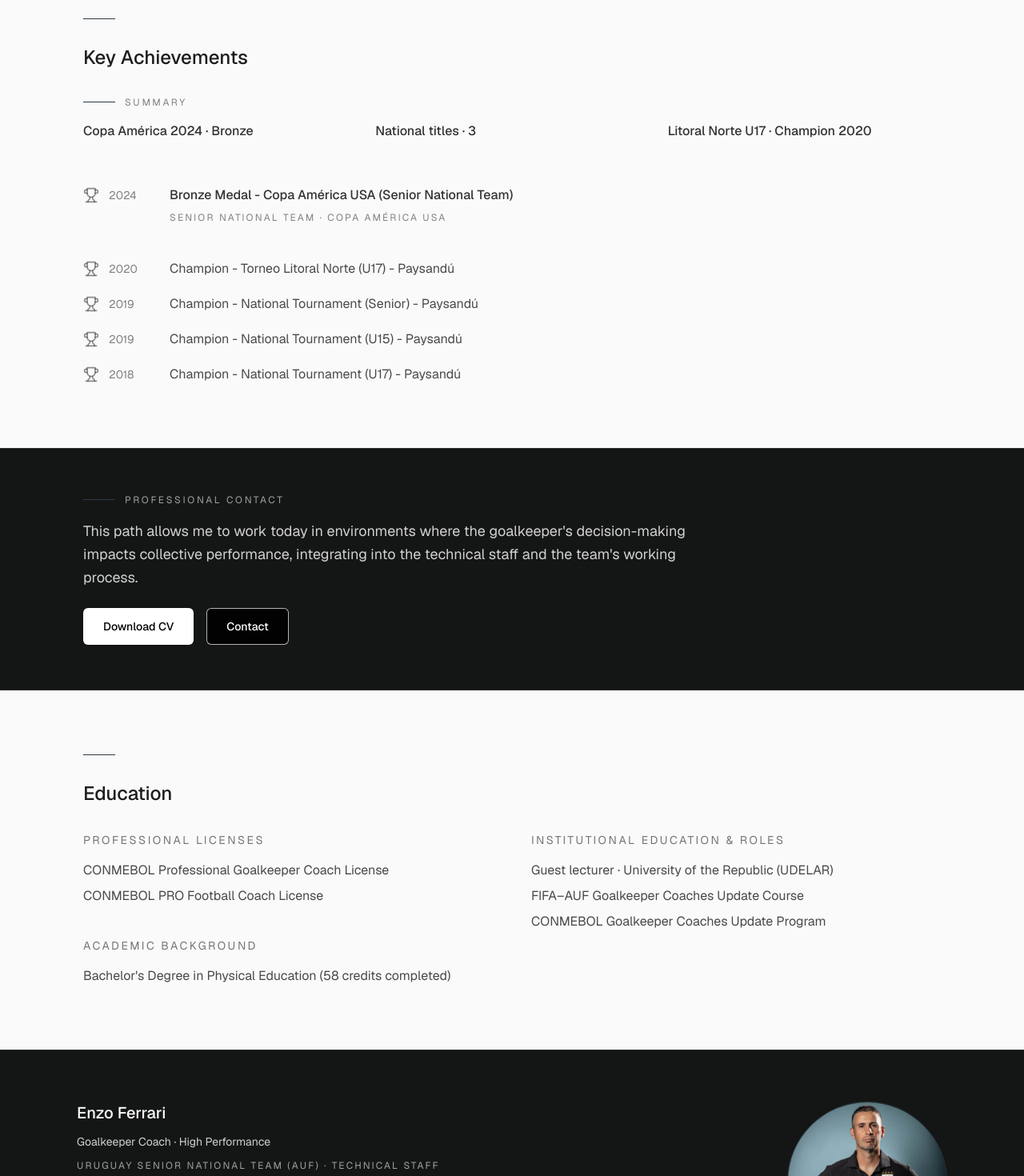
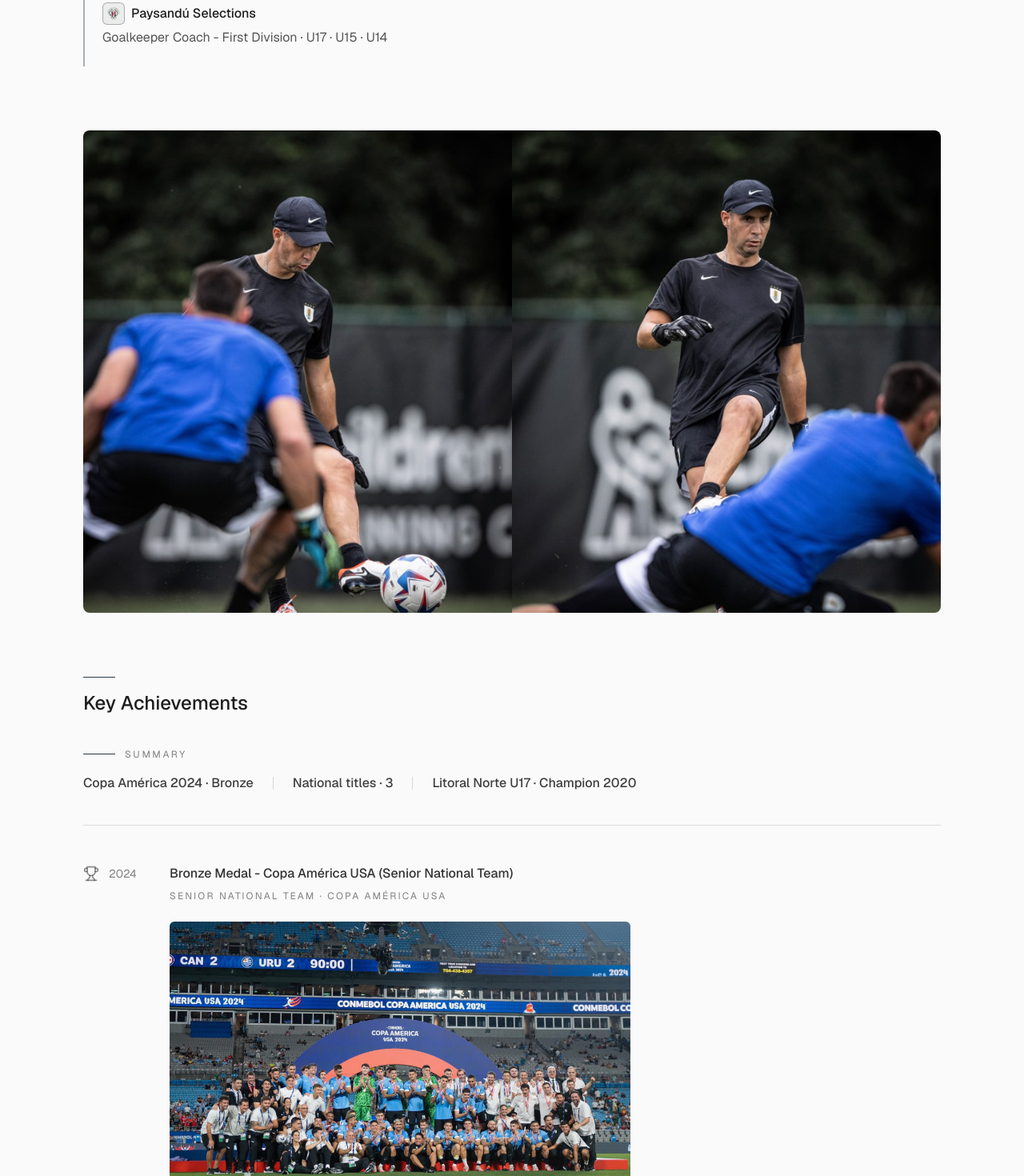
Before and after one commit to devrodri-com/enzo-ferrari-site, a Next.js app: page /en/career in a window 1280 px wide. Shown: the part 1240-2710 px from the top of the page at 80% size. Built offline with nearby package versions, Linux system fonts and the light colour scheme; no server answers.

Commit message:
Career V1: refine achievements layout, responsive timeline, and editorial imagery

```diff
--- a/src/app/[locale]/career/page.tsx
+++ b/src/app/[locale]/career/page.tsx
@@ -74,11 +74,8 @@ export default async function CareerPage({
             <ul className="relative before:absolute before:left-0 before:top-0 before:bottom-0 before:w-0.5 before:bg-[#2C3A44]/40 before:content-['']">
               {([1, 2, 3, 4, 5] as const).map((i) => (
                 <li key={i} className={i === 1 ? 'pl-6 py-9' : 'pl-6 py-6'}>
-                  <div className="grid grid-cols-1 md:grid-cols-[112px_1fr] gap-3 md:gap-4">
-                    <div className="md:hidden text-xs uppercase tracking-[0.18em] text-[#1d1d1f]/55">
-                      {t(`experience.${i}.period`)}
-                    </div>
-                    <div className="hidden md:block text-sm text-[#1d1d1f]/55">
+                  <div className="grid grid-cols-1 gap-3">
+                    <div className="text-xs uppercase tracking-[0.18em] text-[#1d1d1f]/55">
                       {t(`experience.${i}.period`)}
                     </div>
                     <div>
@@ -115,41 +112,72 @@ export default async function CareerPage({
             </ul>
           </section>
 
+          {/* Foto editorial */}
+          <div className="my-16 sm:my-20">
+            <Image
+              src="/images/career/career-editorial.jpg"
+              alt="Trabajo en contexto profesional"
+              width={2400}
+              height={1350}
+              className="w-full h-auto rounded-lg object-cover"
+            />
+          </div>
+
           {/* Logros destacados */}
-          <section className="space-y-8">
-            <div className="flex items-center gap-3">
-              <span className="h-px w-10 bg-[#2C3A44]" />
+          <section className="space-y-10">
+            {/* Section header */}
+            <div className="space-y-4">
+              <div className="flex items-center gap-3">
+                <span className="h-px w-10 bg-[#2C3A44]" />
+              </div>
+              <h2 className="text-xl sm:text-2xl font-medium text-[#1d1d1f]">
+                {t('achievements.title')}
+              </h2>
             </div>
-            <h2 className="text-xl sm:text-2xl font-medium text-[#1d1d1f]">
-              {t('achievements.title')}
-            </h2>
 
             {/* Resumen de logros */}
-            <div className="mt-4 mb-8">
+            <div className="space-y-4">
               <div className="flex items-center gap-3">
                 <span className="h-px w-10 bg-[#2C3A44]" />
                 <span className="text-xs uppercase tracking-[0.22em] text-[#1d1d1f]/55">
                   {t('achievements.summary.title')}
                 </span>
               </div>
-              <div className="mt-4 grid grid-cols-1 sm:grid-cols-2 lg:grid-cols-3 gap-4 sm:gap-6">
-                <p className="text-sm sm:text-base font-medium text-[#1d1d1f]/90">
+
+              {/* Mobile: stack vertical */}
+              <div className="grid grid-cols-1 gap-4 md:hidden">
+                <p className="text-sm sm:text-base font-medium text-[#1d1d1f]/85">
                   {t('achievements.summary.1')}
                 </p>
-                <p className="text-sm sm:text-base font-medium text-[#1d1d1f]/90">
+                <p className="text-sm sm:text-base font-medium text-[#1d1d1f]/85">
                   {t('achievements.summary.2')}
                 </p>
-                <p className="text-sm sm:text-base font-medium text-[#1d1d1f]/90">
+                <p className="text-sm sm:text-base font-medium text-[#1d1d1f]/85">
                   {t('achievements.summary.3')}
                 </p>
               </div>
+
+              {/* Desktop: una línea con separadores verticales */}
+              <div className="hidden md:flex flex-wrap items-center gap-y-2 text-sm sm:text-base font-medium text-[#1d1d1f]/85">
+                <span>{t('achievements.summary.1')}</span>
+                <span className="mx-6 h-4 w-px bg-[#1d1d1f]/15" aria-hidden="true" />
+                <span>{t('achievements.summary.2')}</span>
+                <span className="mx-6 h-4 w-px bg-[#1d1d1f]/15" aria-hidden="true" />
+                <span>{t('achievements.summary.3')}</span>
+              </div>
             </div>
 
-            <ul className="space-y-5">
+            {/* Separador sutil */}
+            <div className="border-t border-[#2C3A44]/15 mt-4 mb-6" />
+
+            {/* Lista de logros */}
+            <ul className="space-y-6">
               {([1, 2, 3, 4, 5] as const).map((i) => (
                 <li
                   key={i}
-                  className={`grid grid-cols-[auto_4rem_1fr] sm:grid-cols-[auto_4rem_1fr] gap-3 items-start ${i === 1 ? 'py-6' : ''} text-[#1d1d1f]/80`}
+                  className={`grid grid-cols-[auto_4rem_1fr] sm:grid-cols-[auto_4rem_1fr] gap-3 items-start ${
+                    i === 1 ? 'py-6' : ''
+                  } text-[#1d1d1f]/80`}
                 >
                   <span className="flex items-center justify-center w-5 pt-0.5">
                     <TrophyIcon />
@@ -165,6 +193,15 @@ export default async function CareerPage({
                       <p className="mt-2 text-xs uppercase tracking-[0.18em] text-[#1d1d1f]/55">
                         {t('achievements.1.micro')}
                       </p>
+                      <div className="mt-6">
+                        <Image
+                          src="/images/career/career-achievement-copa.jpg"
+                          alt="Copa América Selección Uruguaya"
+                          width={2000}
+                          height={1125}
+                          className="w-full max-w-xl rounded-md object-cover"
+                        />
+                      </div>
                     </div>
                   ) : (
                     <span className="text-sm sm:text-base">
```
Also changed, not shown: public/images/career/career-achievement-copa.jpg (added), public/images/career/career-editorial.jpg (added).
